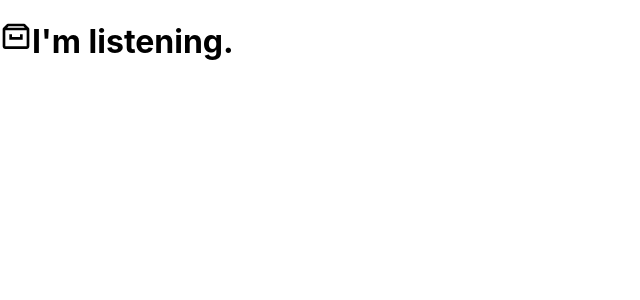
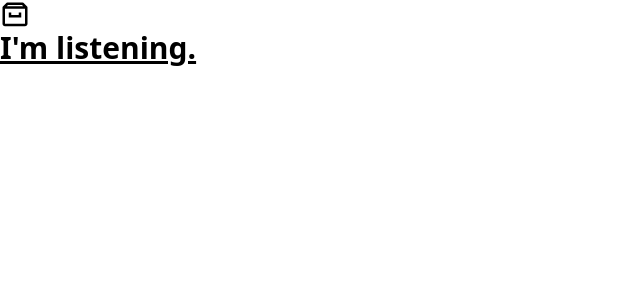
Before and after one commit to D-Whipp/reactinterface, a JavaScript app: page / in a window 1280 px wide. Shown: the top 300 px of the page, without its empty margins (0-640 px from the left). Built offline with nearby package versions, Linux system fonts and the light colour scheme; the HTML template or start-up script is replaced by a standard one.

Commit message:
installed tailwindcss

```diff
--- a/package.json
+++ b/package.json
@@ -35,5 +35,10 @@
       "last 1 firefox version",
       "last 1 safari version"
     ]
+  },
+  "devDependencies": {
+    "autoprefixer": "^10.4.12",
+    "postcss": "^8.4.16",
+    "tailwindcss": "^3.1.8"
   }
 }
--- /dev/null
+++ b/postcss.config.js
@@ -0,0 +1,6 @@
+module.exports = {
+  plugins: {
+    tailwindcss: {},
+    autoprefixer: {},
+  },
+}
--- a/src/App.js
+++ b/src/App.js
@@ -3,7 +3,7 @@ import { BiArchive } from 'react-icons/bi';
 function App() {
   return (
     <div className="App">
-      <h1>
+      <h1 className="text-3xl font-bold underline">
         <BiArchive />
         I'm listening.
       </h1>
--- a/src/index.css
+++ b/src/index.css
@@ -1,13 +1,3 @@
-body {
-  margin: 0;
-  font-family: -apple-system, BlinkMacSystemFont, 'Segoe UI', 'Roboto', 'Oxygen',
-    'Ubuntu', 'Cantarell', 'Fira Sans', 'Droid Sans', 'Helvetica Neue',
-    sans-serif;
-  -webkit-font-smoothing: antialiased;
-  -moz-osx-font-smoothing: grayscale;
-}
-
-code {
-  font-family: source-code-pro, Menlo, Monaco, Consolas, 'Courier New',
-    monospace;
-}
+@tailwind base;
+@tailwind components;
+@tailwind utilities;
--- /dev/null
+++ b/tailwind.config.js
@@ -0,0 +1,8 @@
+/** @type {import('tailwindcss').Config} */
+module.exports = {
+  content: ['./src/**/*.{js,jsx,ts,tsx}'],
+  theme: {
+    extend: {},
+  },
+  plugins: [],
+};
```
